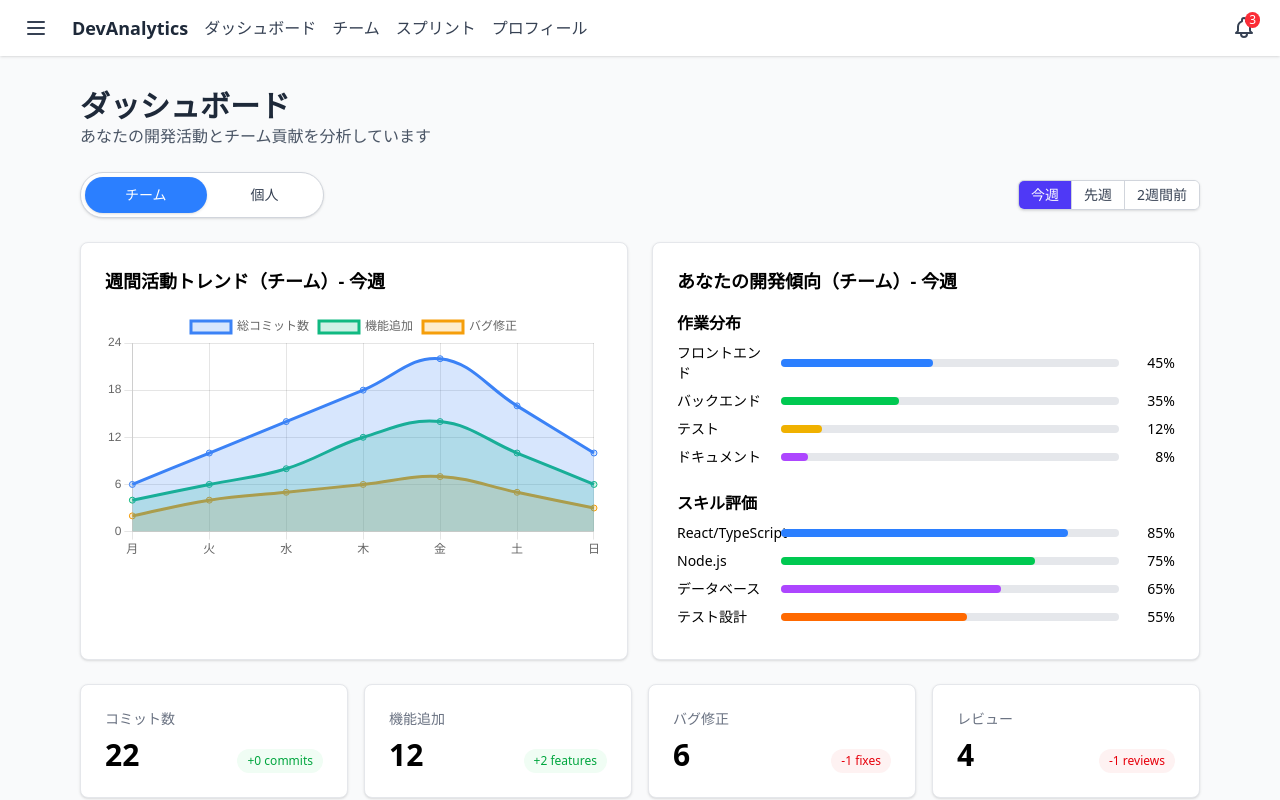
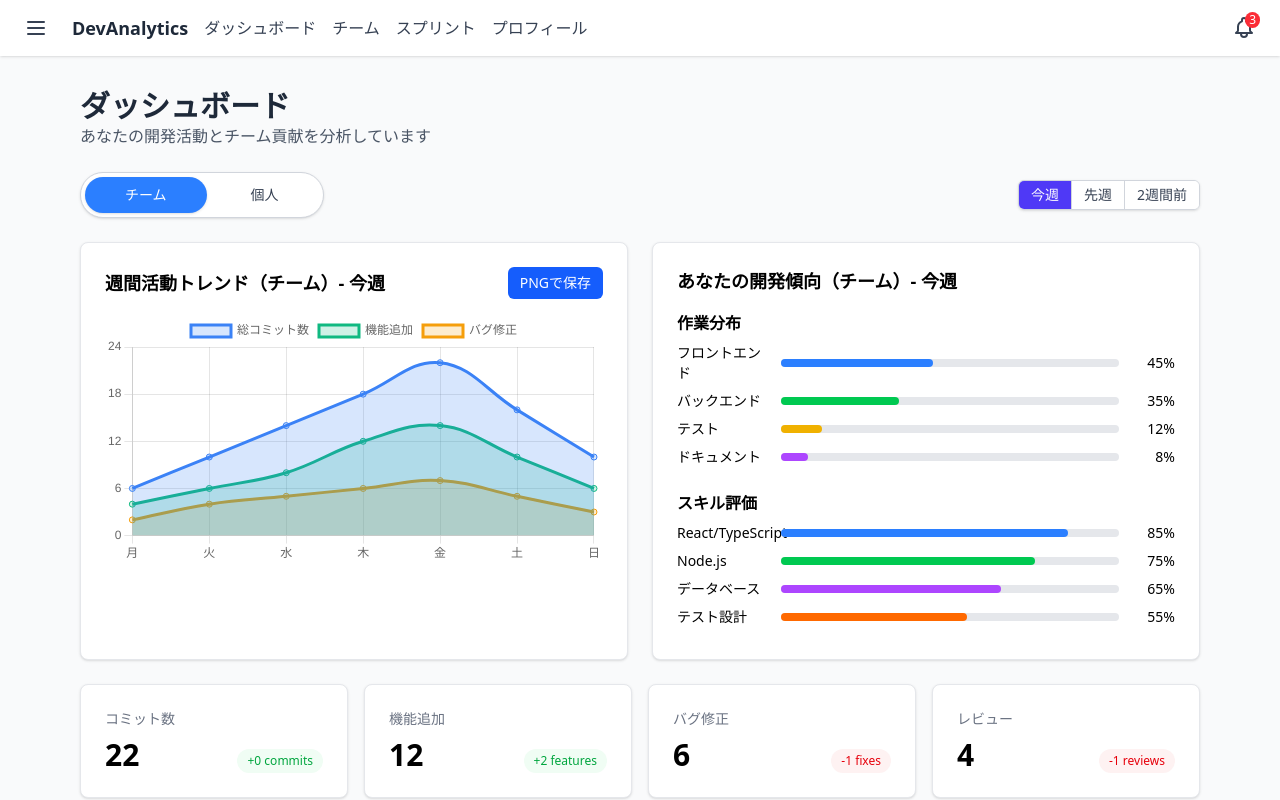
Before and after one commit to Sachika1102/spz-hackathon-frontend, a Next.js app in the folder spz-hackathon-frontend/: page /dashboard in a window 1280 px wide. Shown: the top 800 px of the page. Built offline with nearby package versions, Linux system fonts and the light colour scheme.

Commit message:
グラフのPNG保存機能の追加

```diff
--- a/spz-hackathon-frontend/components/dashboard/DashboardChart.tsx
+++ b/spz-hackathon-frontend/components/dashboard/DashboardChart.tsx
@@ -1,6 +1,8 @@
 "use client";
 
+import { useRef } from "react";
 import LineChart from "@/components/ui/LineChart";
+import ExportPNGButton from "@/components/ui/ExportPNGButton";
 
 /**
  * ダッシュボード左側の折れ線グラフ
@@ -22,13 +24,28 @@ export default function DashboardChart({
     backgroundColor: string;
   }[];
 }) {
+  // 画像化する対象のラッパ
+  const boxRef = useRef<HTMLDivElement>(null);
+
   return (
-    <div className="bg-white p-6 rounded-lg shadow border border-gray-200">
-      {/* グラフのタイトル */}
-      <h2 className="text-lg font-bold mb-4">{title}</h2>
+    <section
+      ref={boxRef}
+      className="bg-white p-6 rounded-lg shadow border border-gray-200"
+    >
+      {/* タイトル + PNG保存ボタン */}
+      <div className="mb-4 flex items-center justify-between">
+        <h2 className="text-lg font-bold">{title}</h2>
+
+        {/* ボタン自身は出力に含めない */}
+        <ExportPNGButton
+          targetRef={boxRef as React.RefObject<HTMLElement>}
+          filename={`${title}.png`}
+          label="PNGで保存"
+        />
+      </div>
 
       {/* 折れ線グラフ（共通UI） */}
       <LineChart labels={labels} datasets={datasets} />
-    </div>
+    </section>
   );
 }
--- /dev/null
+++ b/spz-hackathon-frontend/components/ui/ExportPNGButton.tsx
@@ -0,0 +1,33 @@
+"use client";
+
+import { exportElementToPNG } from "@/lib/exportPNG";
+import { useCallback } from "react";
+
+export default function ExportPNGButton({
+  targetRef,
+  filename,
+  className = "",
+  label = "PNGで保存",
+}: {
+  targetRef: React.RefObject<HTMLElement>;
+  filename: string;
+  className?: string;
+  label?: string;
+}) {
+  const onClick = useCallback(async () => {
+    const node = targetRef.current;
+    if (!node) return;
+    await exportElementToPNG(node, filename);
+  }, [targetRef, filename]);
+
+  return (
+    <button
+      type="button"
+      data-export-ignore="true"
+      onClick={onClick}
+      className={`px-3 py-1.5 text-sm rounded-md bg-blue-600 text-white hover:bg-blue-700 ${className}`}
+    >
+      {label}
+    </button>
+  );
+}
--- /dev/null
+++ b/spz-hackathon-frontend/lib/exportPNG.ts
@@ -0,0 +1,23 @@
+// lib/exportPNG.ts
+import { toPng } from "html-to-image";
+
+export async function exportElementToPNG(
+  element: HTMLElement,
+  filename: string
+) {
+  const dataUrl = await toPng(element, {
+    cacheBust: true,
+    pixelRatio: 2, // 2xで高解像度に
+    filter: (node) => {
+      // data-export-ignore="true" が付いた要素は画像化しない（ボタン等）
+      return !(
+        node instanceof HTMLElement && node.dataset?.exportIgnore === "true"
+      );
+    },
+  });
+
+  const link = document.createElement("a");
+  link.download = filename.endsWith(".png") ? filename : `${filename}.png`;
+  link.href = dataUrl;
+  link.click();
+}
--- a/spz-hackathon-frontend/package.json
+++ b/spz-hackathon-frontend/package.json
@@ -10,6 +10,7 @@
   },
   "dependencies": {
     "chart.js": "^4.5.0",
+    "html-to-image": "^1.11.13",
     "lucide-react": "^0.539.0",
     "next": "15.4.5",
     "react": "19.1.0",
```
Also changed, not shown: 1 other file (tests, documents, lock files or other folders).
